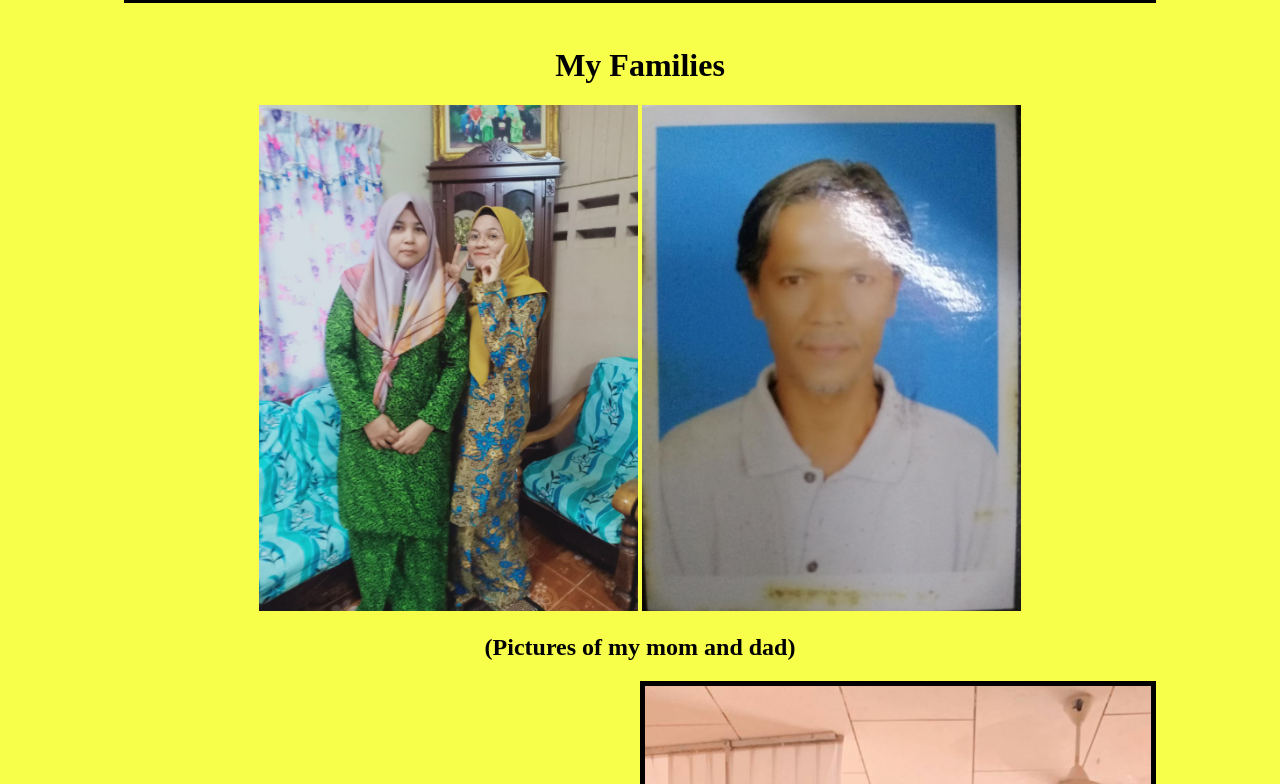
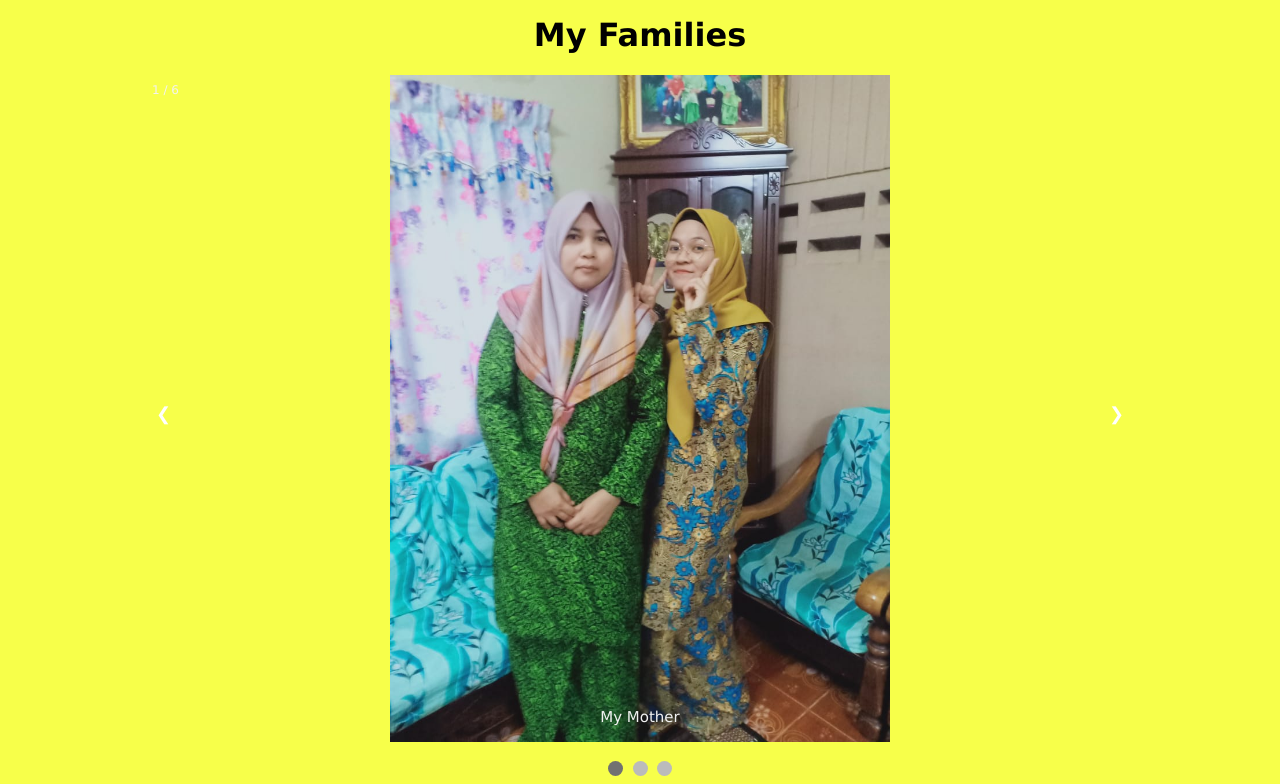
Before and after one commit to FarahAnisya22/IMS456-INDIVIDUAL-ASSIGNMENT, a plain HTML site: page gallery.html in a window 1280 px wide. Shown: the part 1699-2483 px from the top of the page. Drawn offline with Linux system fonts and the light colour scheme.

Commit message:
Update gallery.html

```diff
--- a/gallery.html
+++ b/gallery.html
@@ -28,12 +28,182 @@
 <br>
 <center><img src="img/farah1.jpg" width="40%" height="30%" border="5"><img src="img/farah3.jpg" width="40%" height="30%" border="5"></center>
 <br>
+
 <center><h1>My Families</h1></center>
-<center><img src="img/mak.jpg" width="30%" height="30%"> <img src="img/my dad.jpg" width="30%" height="30%"></center>
-<center><h2> (Pictures of my mom and dad) </h2></center>
-<center><img src="img/family3.png" width="40%" height="30%" border="5"><img src="img/holytrio.png" width="40%" height="30%" border="5"></center>
+<meta name="viewport" content="width=device-width, initial-scale=1">
+<style>
+* {box-sizing: border-box}
+body {font-family: Verdana, sans-serif; margin:0}
+.mySlides {display: none}
+img {vertical-align: middle;}
+
+/* Slideshow container */
+.slideshow-container {
+  max-width: 1000px;
+  position: relative;
+  margin: auto;
+}
+
+/* Next & previous buttons */
+.prev, .next {
+  cursor: pointer;
+  position: absolute;
+  top: 50%;
+  width: auto;
+  padding: 16px;
+  margin-top: -22px;
+  color: white;
+  font-weight: bold;
+  font-size: 18px;
+  transition: 0.6s ease;
+  border-radius: 0 3px 3px 0;
+  user-select: none;
+}
+
+/* Position the "next button" to the right */
+.next {
+  right: 0;
+  border-radius: 3px 0 0 3px;
+}
+
+/* On hover, add a black background color with a little bit see-through */
+.prev:hover, .next:hover {
+  background-color: rgba(0,0,0,0.8);
+}
+
+/* Caption text */
+.text {
+  color: #f2f2f2;
+  font-size: 15px;
+  padding: 8px 12px;
+  position: absolute;
+  bottom: 8px;
+  width: 100%;
+  text-align: center;
+}
+
+/* Number text (1/6 etc) */
+.numbertext {
+  color: #f2f2f2;
+  font-size: 12px;
+  padding: 8px 12px;
+  position: absolute;
+  top: 0;
+}
+
+/* The dots/bullets/indicators */
+.dot {
+  cursor: pointer;
+  height: 15px;
+  width: 15px;
+  margin: 0 2px;
+  background-color: #bbb;
+  border-radius: 50%;
+  display: inline-block;
+  transition: background-color 0.6s ease;
+}
+
+.active, .dot:hover {
+  background-color: #717171;
+}
+
+/* Fading animation */
+.fade {
+  animation-name: fade;
+  animation-duration: 1.5s;
+}
+
+@keyframes fade {
+  from {opacity: .4}
+  to {opacity: 1}
+}
+
+/* On smaller screens, decrease text size */
+@media only screen and (max-width: 300px) {
+  .prev, .next,.text {font-size: 11px}
+}
+</style>
+</head>
+<body>
+
+<div class="slideshow-container">
+
+<div class="mySlides fade">
+  <div class="numbertext">1 / 6</div>
+  <center><img src="img/mak.jpg" style="width:50%"></center>
+  <div class="text">My Mother</div>
+</div>
+
+<div class="mySlides fade">
+  <div class="numbertext">2 / 6</div>
+  <center><img src="img/my dad.jpg" style="width:50%"></center>
+  <div class="text">My Father</div>
+</div>
+
+<div class="mySlides fade">
+  <div class="numbertext">3 / 6</div>
+  <center><img src="img/family3.png" style="width:50%"></center>
+  <div class="text">My Family</div>
+</div>
+
+<div class="mySlides fade">
+  <div class="numbertext">4 / 6</div>
+  <center><img src="img/holytrio.png" style="width:50%"></center>
+  <div class="text">My Fav Cousin</div>
+</div>
+
+<div class="mySlides fade">
+  <div class="numbertext">5 / 6</div>
+  <center><img src="img/family.jpg" style="width:50%"></center>
+  <div class="text">My Family</div>
+</div>
+
+<div class="mySlides fade">
+  <div class="numbertext">6 / 6</div>
+  <center><img src="img/tokandfamily.png" style="width:50%"></center>
+  <div class="text">My Big Family</div>
+</div>
+
+<a class="prev" onclick="plusSlides(-1)">❮</a>
+<a class="next" onclick="plusSlides(1)">❯</a>
+
+</div>
 <br>
-<center><img src="img/family.jpg" width="50%" height="60%"> <img src="img/tokandfamily.png" width="30%" height="30%"></center>
+
+<div style="text-align:center">
+  <span class="dot" onclick="currentSlide(1)"></span>
+  <span class="dot" onclick="currentSlide(2)"></span>
+  <span class="dot" onclick="currentSlide(3)"></span>
+</div>
+
+<script>
+let slideIndex = 1;
+showSlides(slideIndex);
+
+function plusSlides(n) {
+  showSlides(slideIndex += n);
+}
+
+function currentSlide(n) {
+  showSlides(slideIndex = n);
+}
+
+function showSlides(n) {
+  let i;
+  let slides = document.getElementsByClassName("mySlides");
+  let dots = document.getElementsByClassName("dot");
+  if (n > slides.length) {slideIndex = 1}
+  if (n < 1) {slideIndex = slides.length}
+  for (i = 0; i < slides.length; i++) {
+    slides[i].style.display = "none";
+  }
+  for (i = 0; i < dots.length; i++) {
+    dots[i].className = dots[i].className.replace(" active", "");
+  }
+  slides[slideIndex-1].style.display = "block";
+  dots[slideIndex-1].className += " active";
+}
+</script>
 
 <hr>
 <footer>
```
